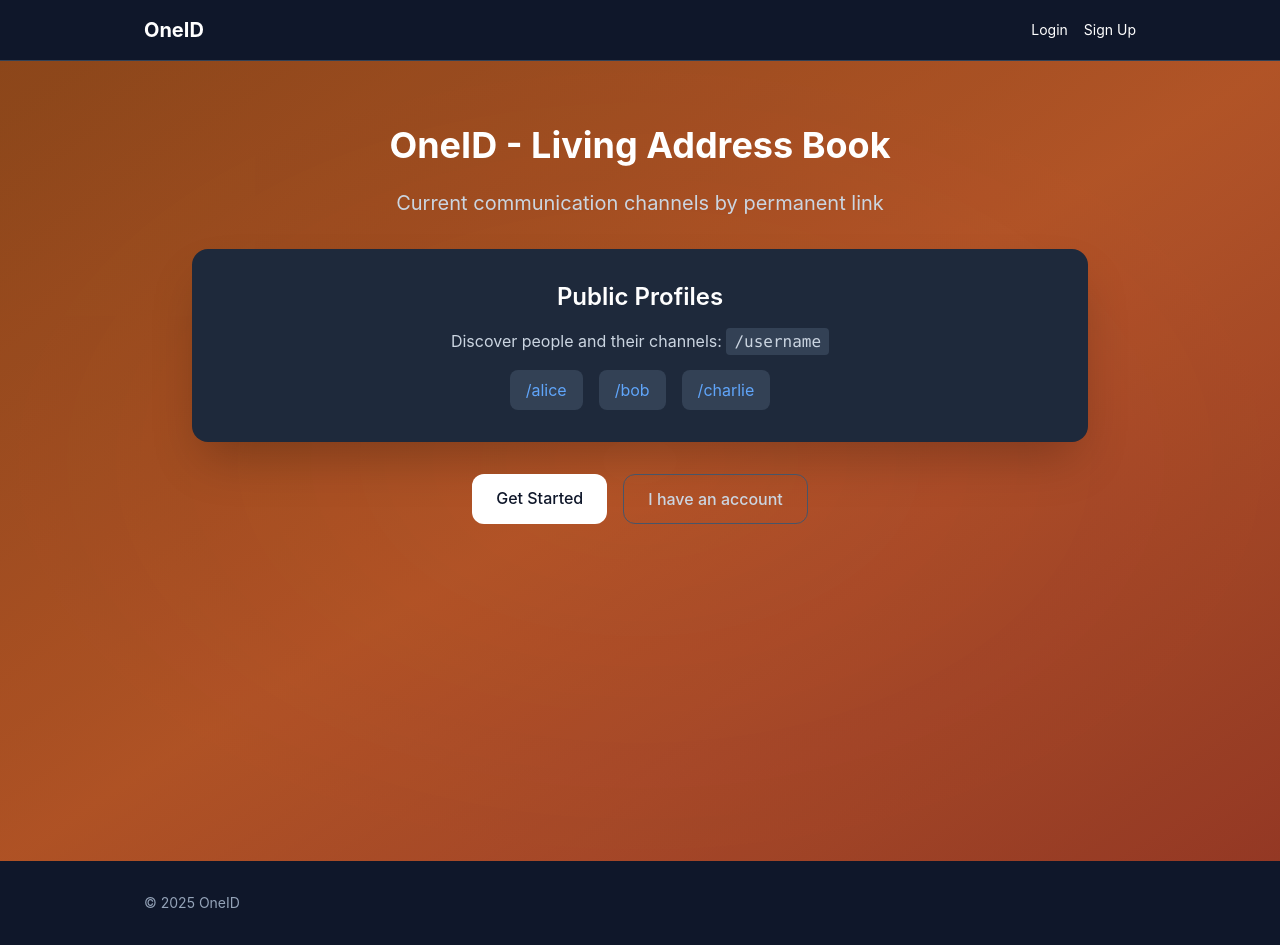
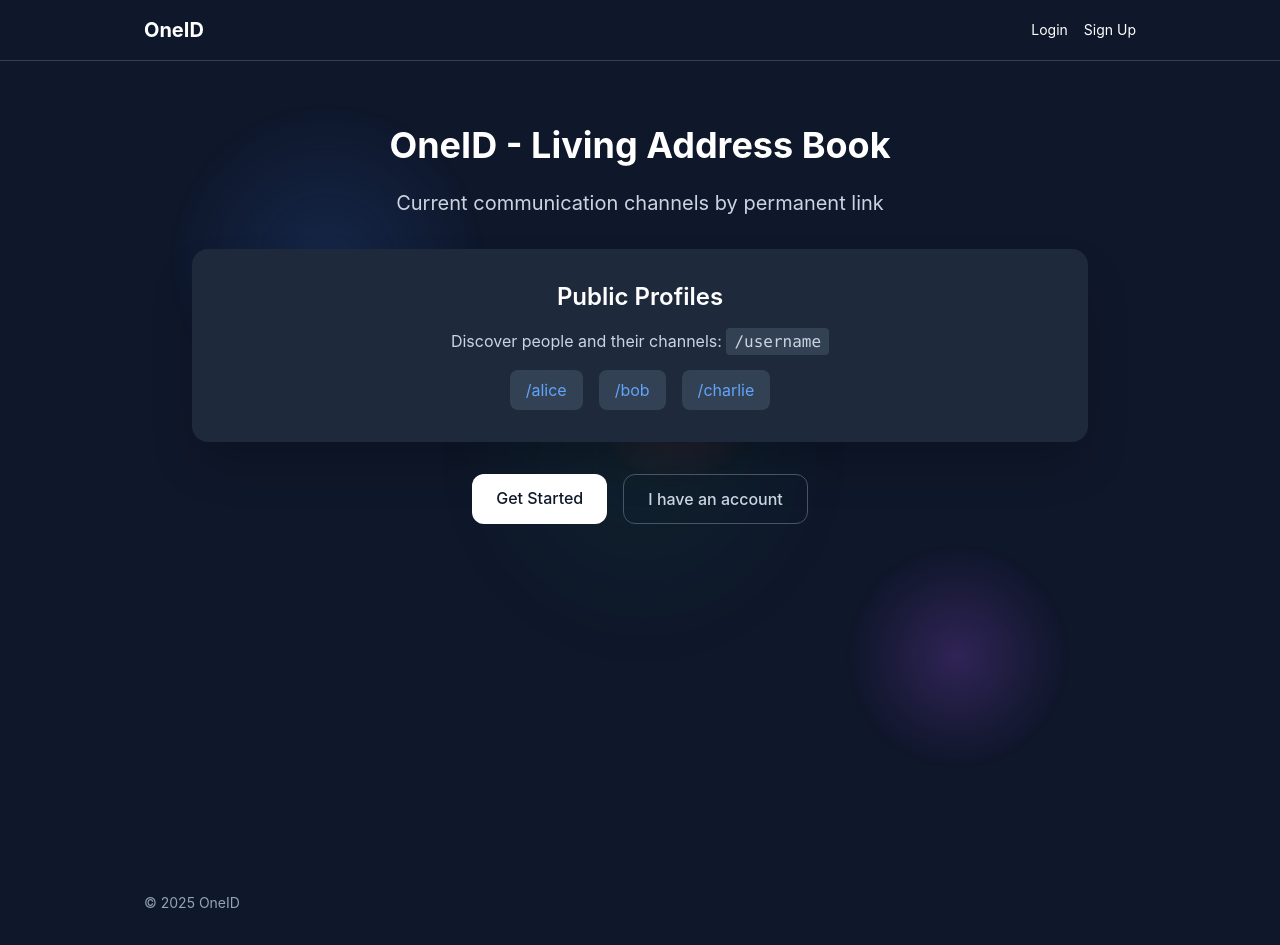
Before and after one commit to StripedBear/OneID, a Next.js app in the folder frontend/: page / in a window 1280 px wide. Built offline with nearby package versions, Linux system fonts and the light colour scheme.

Commit message:
fix frontend

```diff
--- a/frontend/src/app/globals.css
+++ b/frontend/src/app/globals.css
@@ -10,69 +10,115 @@ body {
   -moz-osx-font-smoothing: grayscale;
 }
 
-/* Vintage Background Styles */
-.vintage-bg {
-  background: linear-gradient(135deg, #8b4513 0%, #d2691e 25%, #cd853f 50%, #f4a460 75%, #daa520 100%);
-  background-size: 400% 400%;
-  animation: vintage-gradient 15s ease infinite;
+/* Animated Gradient Circles */
+.gradient-circle-1 {
+  position: absolute;
+  width: 300px;
+  height: 300px;
+  border-radius: 50%;
+  background: radial-gradient(circle, rgba(59, 130, 246, 0.3) 0%, rgba(59, 130, 246, 0.1) 50%, transparent 70%);
+  top: 10%;
+  left: 10%;
+  animation: float-circle-1 20s ease-in-out infinite;
 }
 
-@keyframes vintage-gradient {
-  0% { background-position: 0% 50%; }
-  50% { background-position: 100% 50%; }
-  100% { background-position: 0% 50%; }
+.gradient-circle-2 {
+  position: absolute;
+  width: 200px;
+  height: 200px;
+  border-radius: 50%;
+  background: radial-gradient(circle, rgba(168, 85, 247, 0.4) 0%, rgba(168, 85, 247, 0.1) 50%, transparent 70%);
+  top: 60%;
+  right: 15%;
+  animation: float-circle-2 25s ease-in-out infinite;
 }
 
-/* Vintage Pattern 1 - Geometric shapes */
-.vintage-pattern-1 {
-  background-image:
-    radial-gradient(circle at 25% 25%, rgba(255, 215, 0, 0.3) 2px, transparent 2px),
-    radial-gradient(circle at 75% 75%, rgba(255, 140, 0, 0.2) 1px, transparent 1px);
-  background-size: 60px 60px, 40px 40px;
-  animation: vintage-float 20s linear infinite;
+.gradient-circle-3 {
+  position: absolute;
+  width: 400px;
+  height: 400px;
+  border-radius: 50%;
+  background: radial-gradient(circle, rgba(34, 197, 94, 0.2) 0%, rgba(34, 197, 94, 0.05) 50%, transparent 70%);
+  bottom: 20%;
+  left: 30%;
+  animation: float-circle-3 30s ease-in-out infinite;
 }
 
-/* Vintage Pattern 2 - Diagonal lines */
-.vintage-pattern-2 {
-  background-image:
-    linear-gradient(45deg, rgba(139, 69, 19, 0.1) 25%, transparent 25%),
-    linear-gradient(-45deg, rgba(210, 105, 30, 0.1) 25%, transparent 25%);
-  background-size: 80px 80px;
-  animation: vintage-drift 25s linear infinite reverse;
+.gradient-circle-4 {
+  position: absolute;
+  width: 150px;
+  height: 150px;
+  border-radius: 50%;
+  background: radial-gradient(circle, rgba(239, 68, 68, 0.3) 0%, rgba(239, 68, 68, 0.1) 50%, transparent 70%);
+  top: 30%;
+  right: 40%;
+  animation: float-circle-4 18s ease-in-out infinite;
 }
 
-/* Vintage Pattern 3 - Dots pattern */
-.vintage-pattern-3 {
-  background-image:
-    radial-gradient(circle at 50% 50%, rgba(255, 165, 0, 0.15) 1px, transparent 1px);
-  background-size: 30px 30px;
-  animation: vintage-pulse 18s ease-in-out infinite;
+@keyframes float-circle-1 {
+  0%, 100% {
+    transform: translate(0, 0) scale(1);
+    opacity: 0.3;
+  }
+  25% {
+    transform: translate(50px, -30px) scale(1.1);
+    opacity: 0.5;
+  }
+  50% {
+    transform: translate(-20px, 40px) scale(0.9);
+    opacity: 0.2;
+  }
+  75% {
+    transform: translate(30px, -20px) scale(1.05);
+    opacity: 0.4;
+  }
 }
 
-@keyframes vintage-float {
-  0% { transform: translate(0, 0) rotate(0deg); }
-  33% { transform: translate(30px, -30px) rotate(120deg); }
-  66% { transform: translate(-20px, 20px) rotate(240deg); }
-  100% { transform: translate(0, 0) rotate(360deg); }
+@keyframes float-circle-2 {
+  0%, 100% {
+    transform: translate(0, 0) scale(1);
+    opacity: 0.4;
+  }
+  33% {
+    transform: translate(-40px, 20px) scale(1.2);
+    opacity: 0.6;
+  }
+  66% {
+    transform: translate(20px, -30px) scale(0.8);
+    opacity: 0.2;
+  }
 }
 
-@keyframes vintage-drift {
-  0% { transform: translateX(0); }
-  100% { transform: translateX(80px); }
+@keyframes float-circle-3 {
+  0%, 100% {
+    transform: translate(0, 0) scale(1);
+    opacity: 0.2;
+  }
+  20% {
+    transform: translate(60px, -40px) scale(1.1);
+    opacity: 0.3;
+  }
+  40% {
+    transform: translate(-30px, 50px) scale(0.9);
+    opacity: 0.1;
+  }
+  60% {
+    transform: translate(40px, -20px) scale(1.05);
+    opacity: 0.25;
+  }
+  80% {
+    transform: translate(-20px, 30px) scale(0.95);
+    opacity: 0.15;
+  }
 }
 
-@keyframes vintage-pulse {
-  0%, 100% { opacity: 0.1; transform: scale(1); }
-  50% { opacity: 0.3; transform: scale(1.1); }
+@keyframes float-circle-4 {
+  0%, 100% {
+    transform: translate(0, 0) scale(1);
+    opacity: 0.3;
+  }
+  50% {
+    transform: translate(-25px, 35px) scale(1.3);
+    opacity: 0.5;
+  }
 }
-
-/* Vintage Glow Effect */
-.vintage-glow {
-  background: radial-gradient(ellipse at center, transparent 0%, rgba(139, 69, 19, 0.1) 70%);
-  animation: vintage-glow-pulse 12s ease-in-out infinite;
-}
-
-@keyframes vintage-glow-pulse {
-  0%, 100% { opacity: 0.3; }
-  50% { opacity: 0.6; }
-}
--- a/frontend/src/app/page.tsx
+++ b/frontend/src/app/page.tsx
@@ -2,21 +2,13 @@ import Link from "next/link";
 
 export default function HomePage() {
   return (
-    <div className="min-h-screen text-white relative overflow-hidden">
-      {/* Vintage animated background */}
-      <div className="absolute inset-0 vintage-bg">
-        {/* Animated geometric patterns */}
-        <div className="absolute inset-0 opacity-20">
-          <div className="vintage-pattern-1"></div>
-          <div className="vintage-pattern-2"></div>
-          <div className="vintage-pattern-3"></div>
-        </div>
-
-        {/* Warm gradient overlay */}
-        <div className="absolute inset-0 bg-gradient-to-br from-amber-900/80 via-orange-800/70 to-red-900/80"></div>
-
-        {/* Subtle animation overlay */}
-        <div className="absolute inset-0 vintage-glow"></div>
+    <div className="min-h-screen text-white bg-slate-900 relative overflow-hidden">
+      {/* Animated gradient circles */}
+      <div className="absolute inset-0">
+        <div className="gradient-circle-1"></div>
+        <div className="gradient-circle-2"></div>
+        <div className="gradient-circle-3"></div>
+        <div className="gradient-circle-4"></div>
       </div>
 
       <div className="relative z-10">
```
